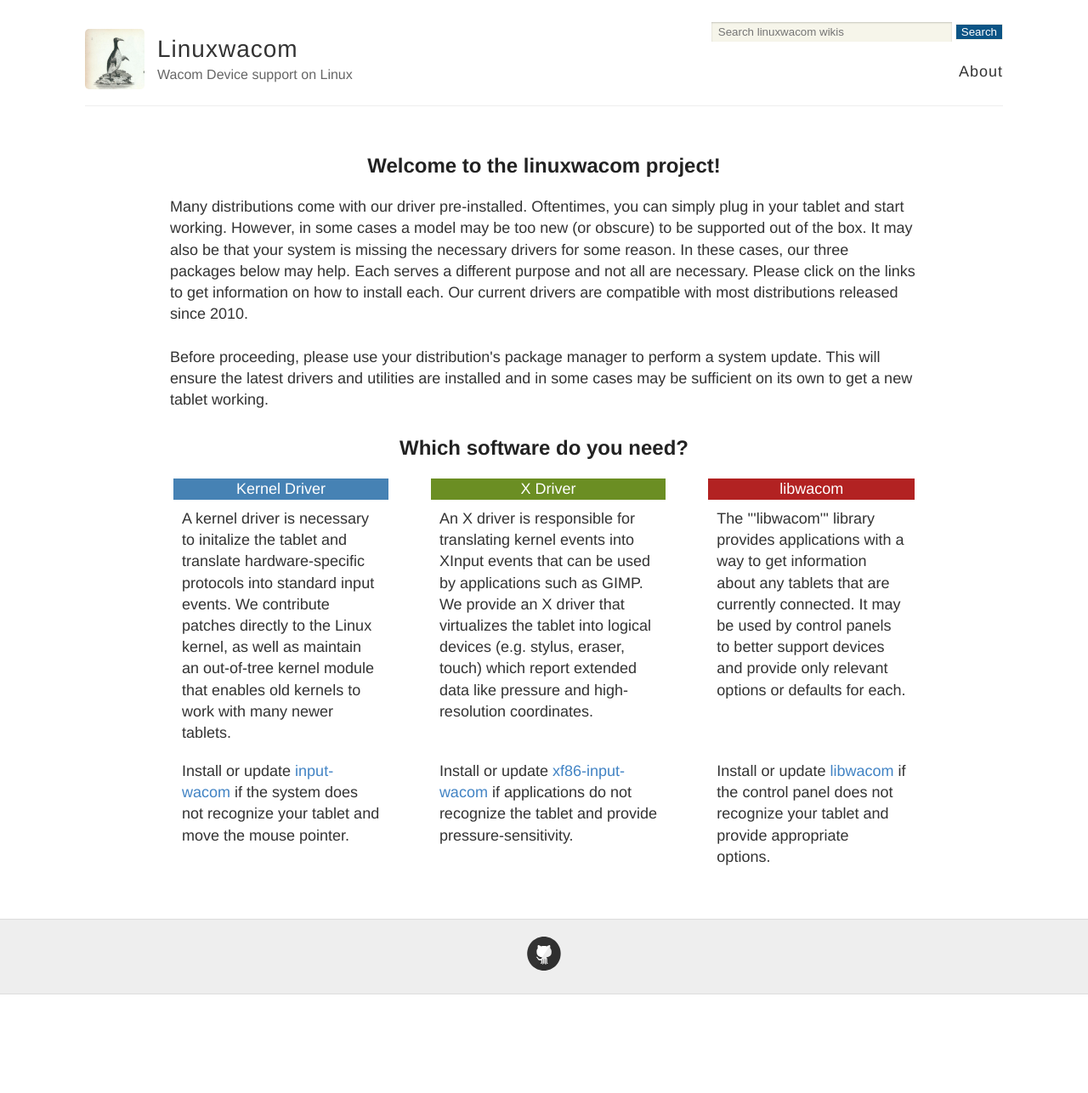
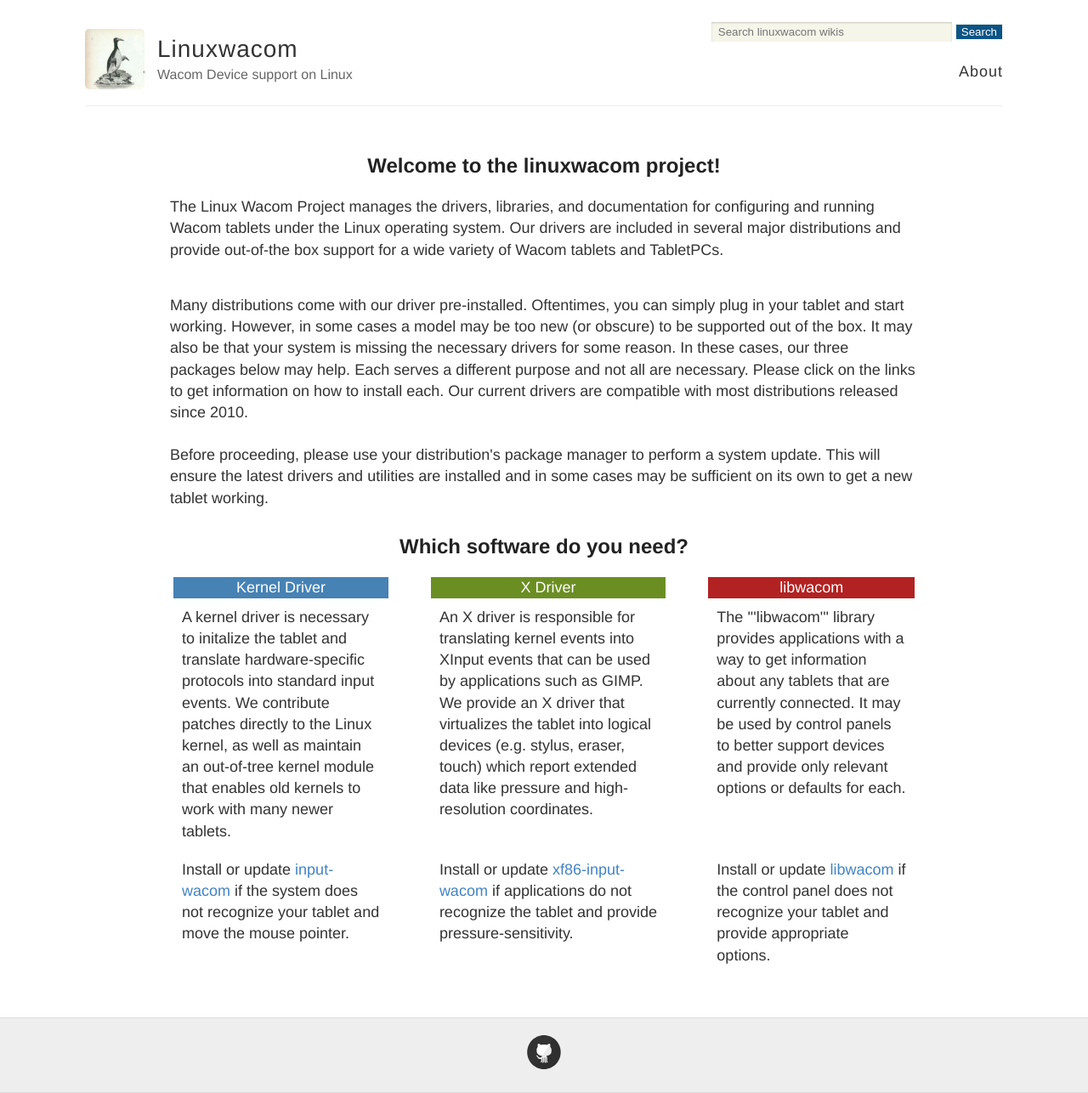
Before and after one commit to skomra/skomra.github.io, a Jekyll site: the page built from index.html, in a window 1280 px wide. Shown: the whole page at 85% size. Built offline with Jekyll 4.4.1, drawn with Linux system fonts in a browser that asks for light colours; before the commit the page ends 1170 px from its top, so only the background shows below that.

Commit message:
copy over more text

```diff
--- a/index.html
+++ b/index.html
@@ -9,6 +9,9 @@
 <body>
 
 <h2 class="one">Welcome to the linuxwacom project!</h2>
+
+<p class="one">The Linux Wacom Project manages the drivers, libraries, and documentation for configuring and running Wacom tablets under the Linux operating system. Our drivers are included in several major distributions and provide out-of-the box support for a wide variety of Wacom tablets and TabletPCs. <br> <br> </pr>
+
 <p class="one">Many distributions come with our driver pre-installed. Oftentimes, you can simply plug in your tablet and start working. However, in some cases a model may be too new (or obscure) to be supported out of the box. It may also be that your system is missing the necessary drivers for some reason. In these cases, our three packages below may help. Each serves a different purpose and not all are necessary. Please click on the links to get information on how to install each. Our current drivers are compatible with most distributions released since 2010. <br> <br> </pr>
 
 Before proceeding, please use your distribution's package manager to perform a system update. This will ensure the latest drivers and utilities are installed and in some cases may be sufficient on its own to get a new tablet working.
```
